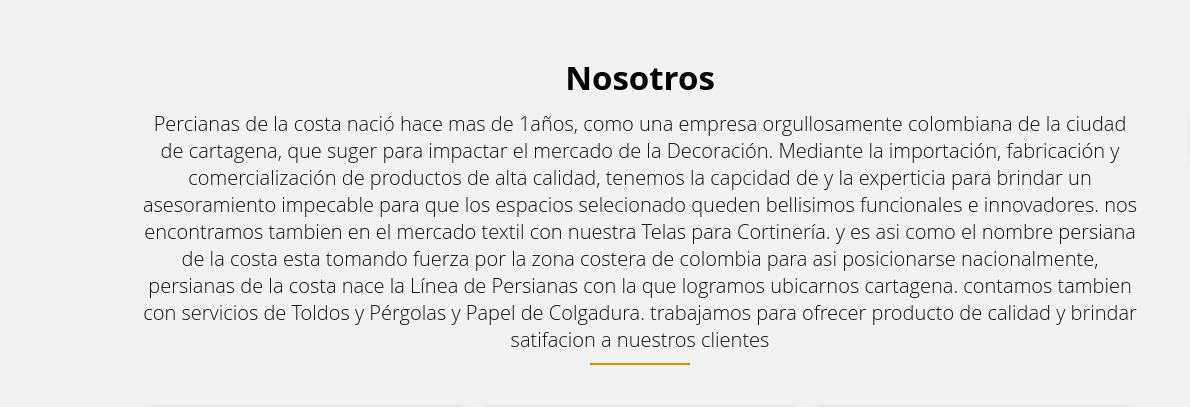
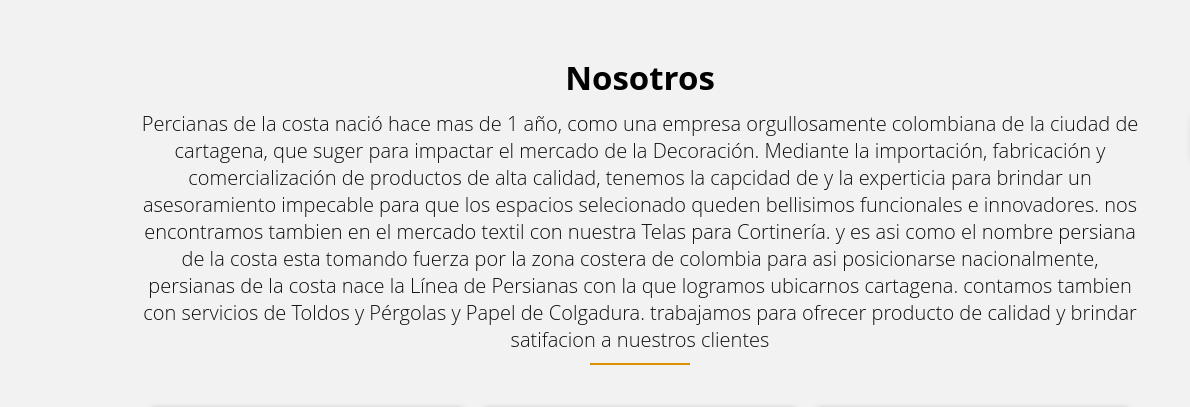
Before and after one commit to JAY-DUE/pag, a plain HTML site: page index.html in a window 1280 px wide. Shown: the part 605-1012 px from the top of the page, 0-1190 px from the left. Drawn offline with Linux system fonts and the light colour scheme.

Commit message:
cambio de letras parrafo
jay

```diff
--- a/index.html
+++ b/index.html
@@ -59,7 +59,7 @@ AlexCG Design, Thank you, I hope this template helps you -->
       <section class="team contenedor" id="equipo">
         <h3>Nosotros</h3>
         <p class="after">
-          Percianas de la costa nació hace mas de 1años, como una empresa
+          Percianas de la costa nació hace mas de 1 año, como una empresa
           orgullosamente colombiana de la ciudad de cartagena, que suger para
           impactar el mercado de la Decoración. Mediante la importación,
           fabricación y comercialización de productos de alta calidad, tenemos
```
